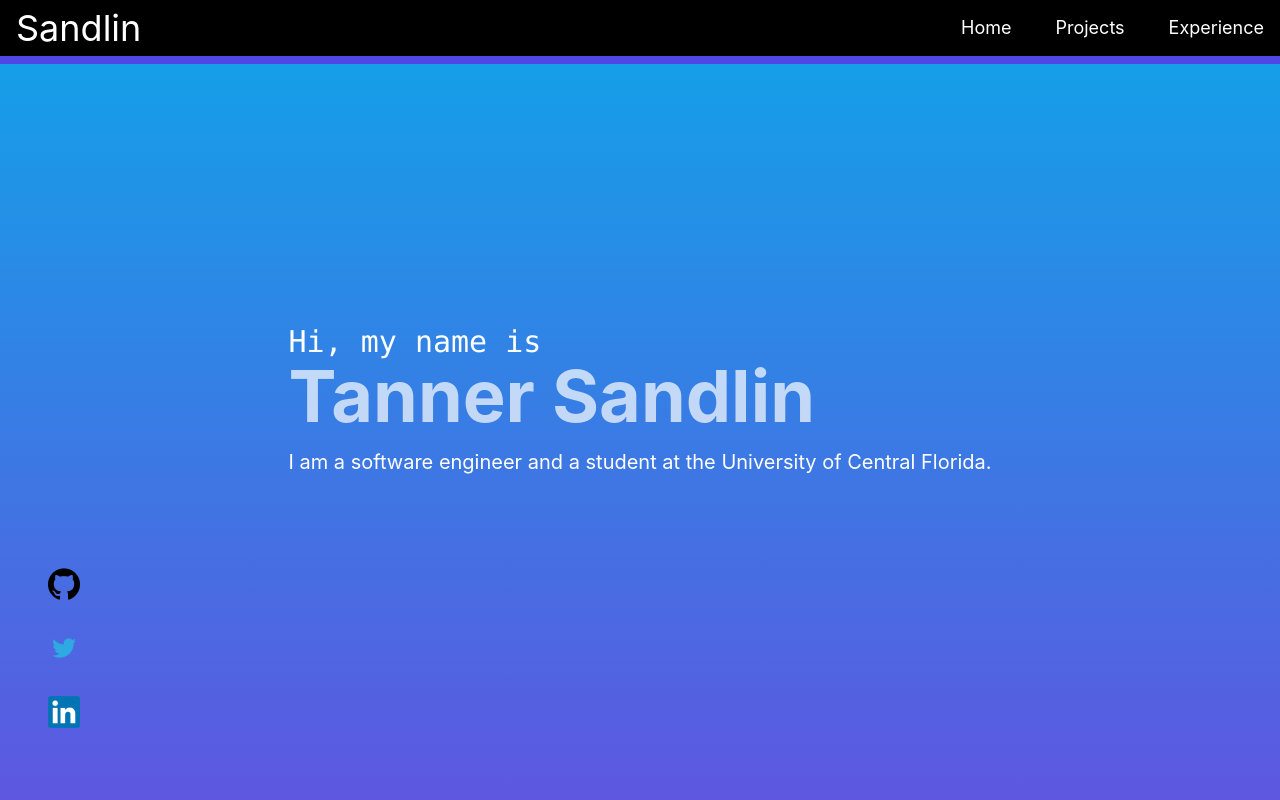
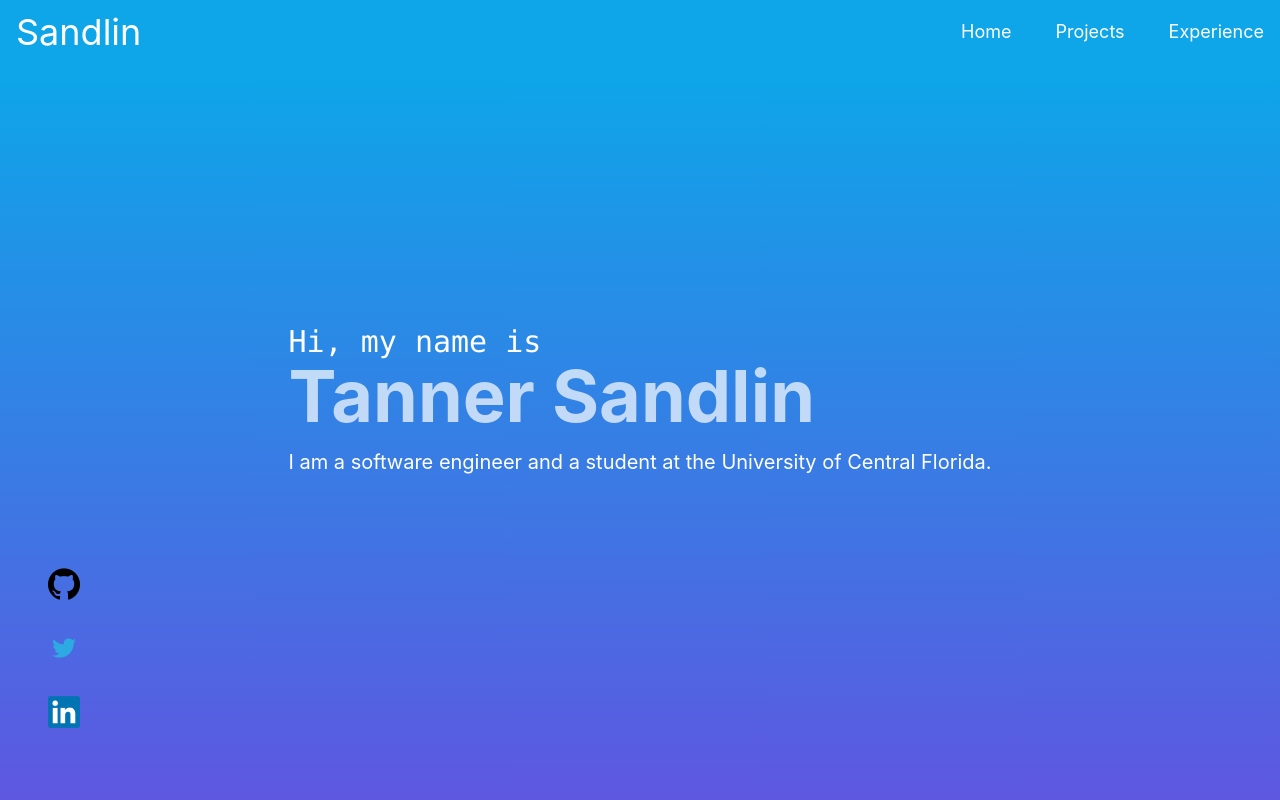
Before and after one commit to tanndlin/Portfolio, a React (Create React App) app: page / in a window 1280 px wide. Shown: the top 800 px of the page. Built offline with nearby package versions, Linux system fonts and the light colour scheme.

Commit message:
Change header bg

```diff
--- a/src/App.scss
+++ b/src/App.scss
@@ -18,7 +18,7 @@
 }
 
 .bg {
-  background: linear-gradient(0deg, #5e57e0 0%, rgb(14 165 233) 100%);
+  background: linear-gradient(0deg, #5e57e0 0%, rgb(14 165 233) 90%);
   position: fixed;
   height: 100vh;
   width: 100vw;
@@ -65,6 +65,6 @@
   @apply flex gap-4;
 }
 
-header>nav>ul>a:hover {
+header>nav>ul>li:hover {
   color: rgb(79 70 229);
 }
--- a/src/components/Header.tsx
+++ b/src/components/Header.tsx
@@ -2,7 +2,7 @@ import React from 'react';
 
 function Header() {
     return (
-        <header className="grid h-16 bg-black text-white border-b-8 border-indigo-600 fixed w-full z-50">
+        <header className="grid h-16 text-white bg-primary fixed w-full z-50">
             <h1 className="text-4xl my-auto ml-4">Sandlin</h1>
             <nav className="col-start-3 my-auto">
                 <ul className="flex my-auto gap-3 float-right text-lg">
--- a/tailwind.config.js
+++ b/tailwind.config.js
@@ -17,8 +17,8 @@ module.exports = {
 
       },
       colors: {
-        primary: '#0D6EFD',
-        secondary: '#3B82F6',
+        primary: 'rgb(14 165 233)',
+        secondary: '#5e57e0',
         tertiary: 'rgb(79 70 229)',
       },
     },
```
